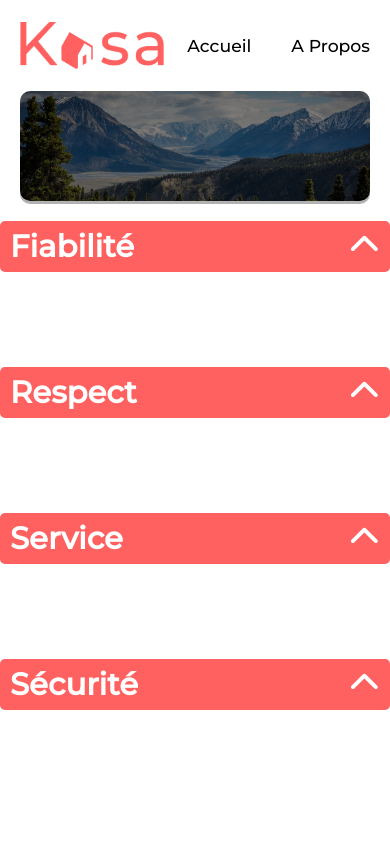
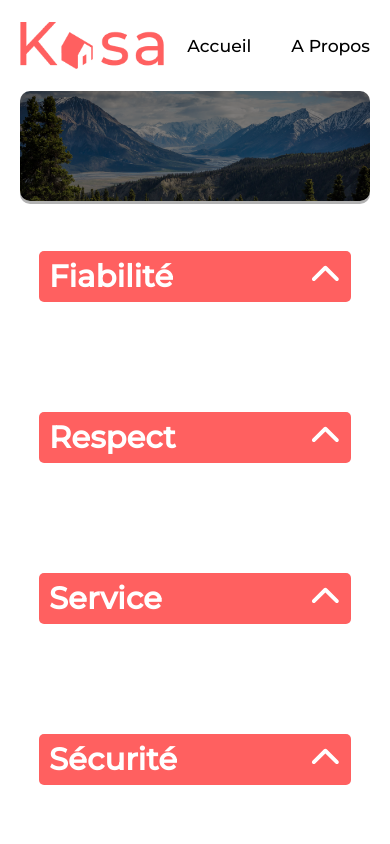
Before and after one commit to newke1234/OC_Projet6, a React (Create React App) app: page /About in a window 390 px wide. Shown: the top 844 px of the page. Built offline with nearby package versions, Linux system fonts and the light colour scheme.

Commit message:
Maj des boites deroulantes

```diff
--- a/src/components/DropDownBox.jsx
+++ b/src/components/DropDownBox.jsx
@@ -31,7 +31,7 @@ function AnimatedBoxGroup() {
           className={`box ${isBoxOpen(index) ? 'open' : ''}`}
           onClick={() => toggleBox(index)}
         >
-          <div className="box-title">
+          <div className="box__title">
             <div>{box.boxtitle}</div>
             <div>
               <FontAwesomeIcon
@@ -39,8 +39,8 @@ function AnimatedBoxGroup() {
               />
             </div>
           </div>
-          <div className="box-text-container">
-            <div className="box-text">{box.boxtext}</div>
+          <div className="box__text-container">
+            <div className="box__text">{box.boxtext}</div>
           </div>
         </div>
       ))}
--- a/src/styles/dropdown.scss
+++ b/src/styles/dropdown.scss
@@ -5,19 +5,17 @@ $third-color: #F6F6F6;
 $border-radius: 5px;
 
 .animated-box-group {
-  display: flex;
-  flex-direction: column;
-  gap: 0px; /* Espacement entre les boîtes */
+  max-width: 1240px;
+  width: 65%;
+  margin: auto;
+  // margin-bottom: 25px;
 }
 
 .box {
   cursor: pointer;
-  transition: max-height 0.3s ease; /* Ajout de la transition */
   overflow: hidden;
-  margin-bottom: 0; /* Ajustement de la marge inférieure */
-}
 
-.box-title {
+  &__title {
     display: flex;
     flex-direction: row;
     justify-content: space-between;
@@ -31,7 +29,7 @@ $border-radius: 5px;
     z-index: 2; /* Définir un z-index plus élevé */
   }
 
-.box-text-container {
+  &__text-container {
     font-size: 0.5em;
     line-height: 25px;
     transition: transform 0.3s ease, margin-top 0.3s ease;; /* Ajout de la transition pour la hauteur, l'opacité et la transformation */
@@ -40,10 +38,38 @@ $border-radius: 5px;
     padding: 10px; /* Ajout du remplissage */
     transform: translateY(-100%); /* Déplacer le texte vers le haut pour le rendre invisible */
     z-index: 1; /* Définir un z-index inférieur */
+    margin-bottom: 20px;
     margin-top: -50px; /* Ajustement de la marge supérieure */
   }
 
-.box.open .box-text-container {
+  &.open {
+    .box__text-container {
       transform: translateY(0); /* Déplacer le texte vers le bas pour le rendre visible */
+      margin-bottom: 20px;
       margin-top: 0; /* Réinitialiser la marge supérieure */
     }
+  }
+}
+
+@media only screen and (max-width: 767px) {
+
+  .animated-box-group {
+    max-width: none;
+    width: 80%;
+    margin-top: 50px;
+    margin-bottom: -50px;
+  }
+
+  .box {
+
+    &__text-container {
+      margin-bottom: -35px;
+    }
+
+    &.open {
+      .box__text-container {
+        margin-bottom: 10px;
+      }
+    }
+  }
+}
```
Lines whose indentation alone changed are shown as unchanged.
